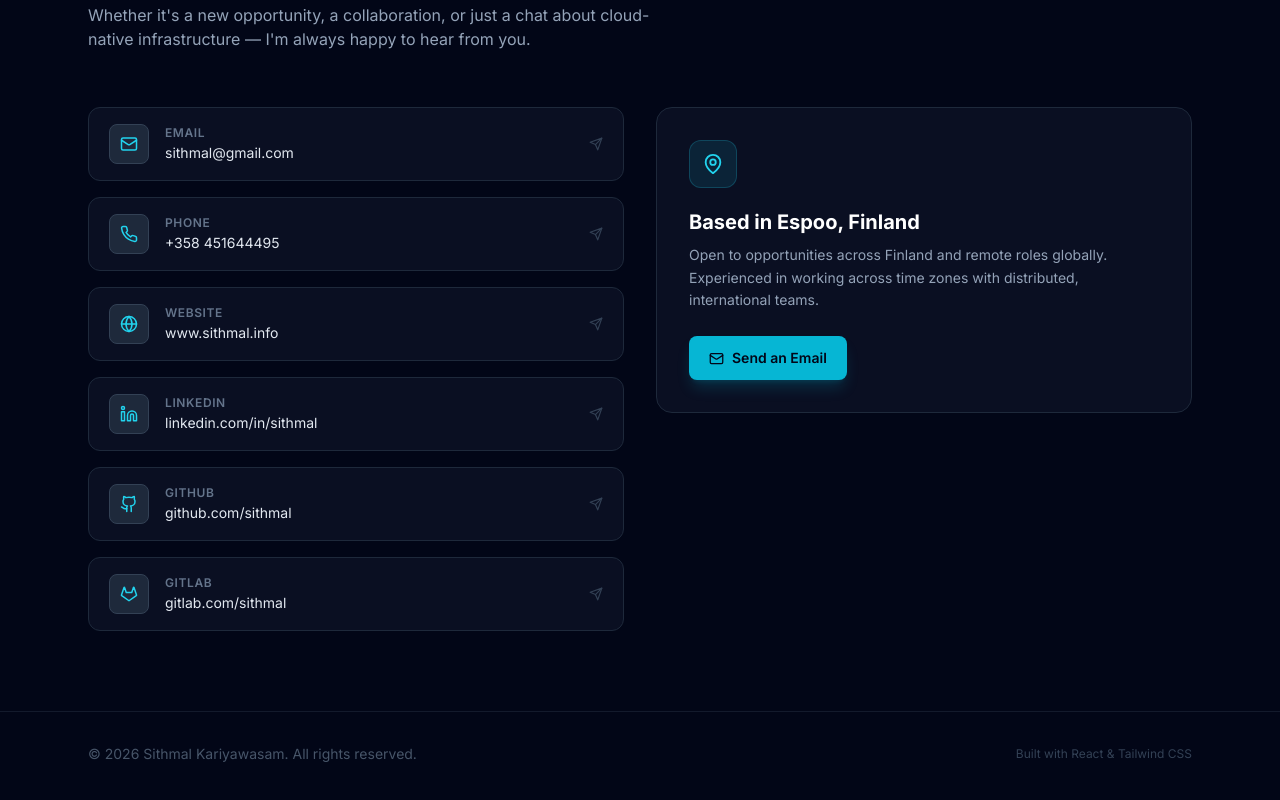
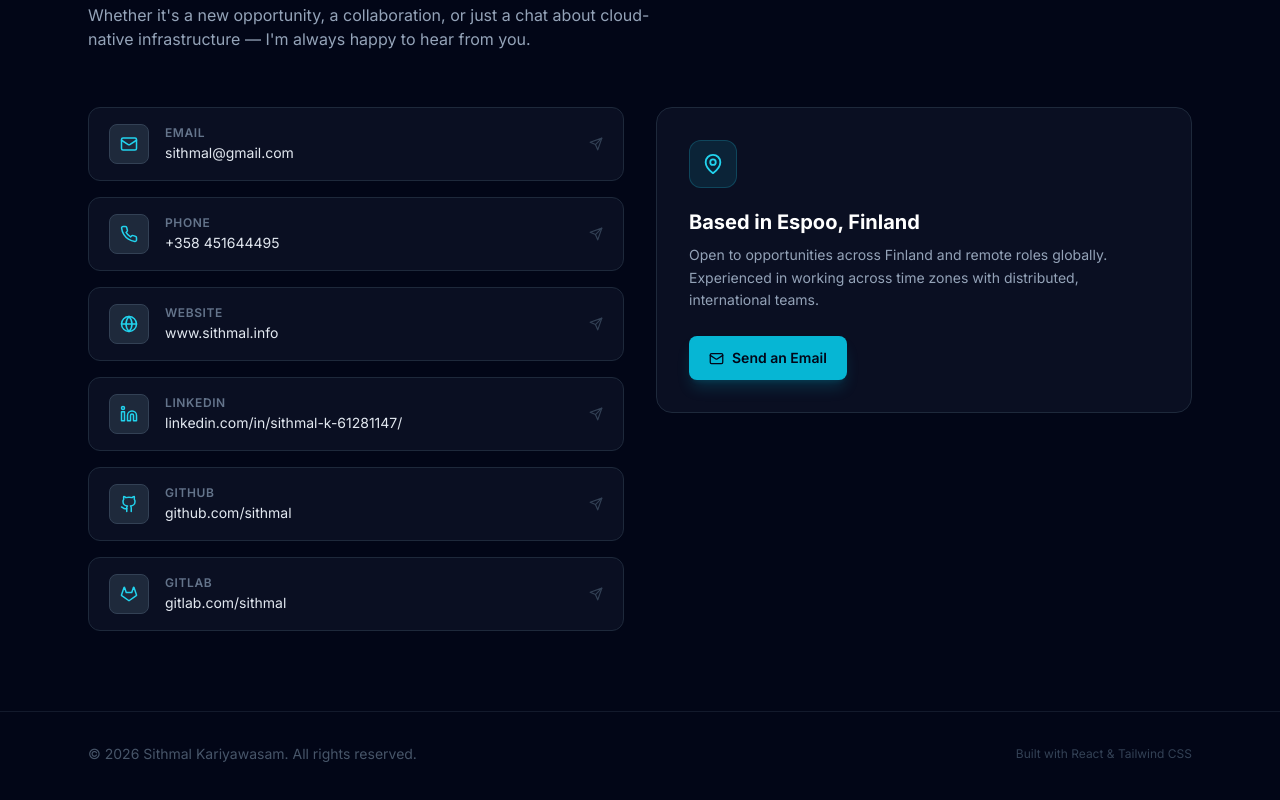
Before and after one commit to sithmal/sithmal.github.com, a React (Vite) app: page / in a window 1280 px wide. Shown: the part 6269-7069 px from the top of the page. Built offline with nearby package versions, Linux system fonts and the light colour scheme.

Commit message:
update linkedin

```diff
--- a/src/components/Contact.tsx
+++ b/src/components/Contact.tsx
@@ -24,7 +24,7 @@ const links = [
   {
     icon: <Linkedin size={18} />,
     label: "LinkedIn",
-    value: "linkedin.com/in/sithmal",
+    value: "linkedin.com/in/sithmal-k-61281147/",
     href: personal.linkedin,
   },
   {
```
